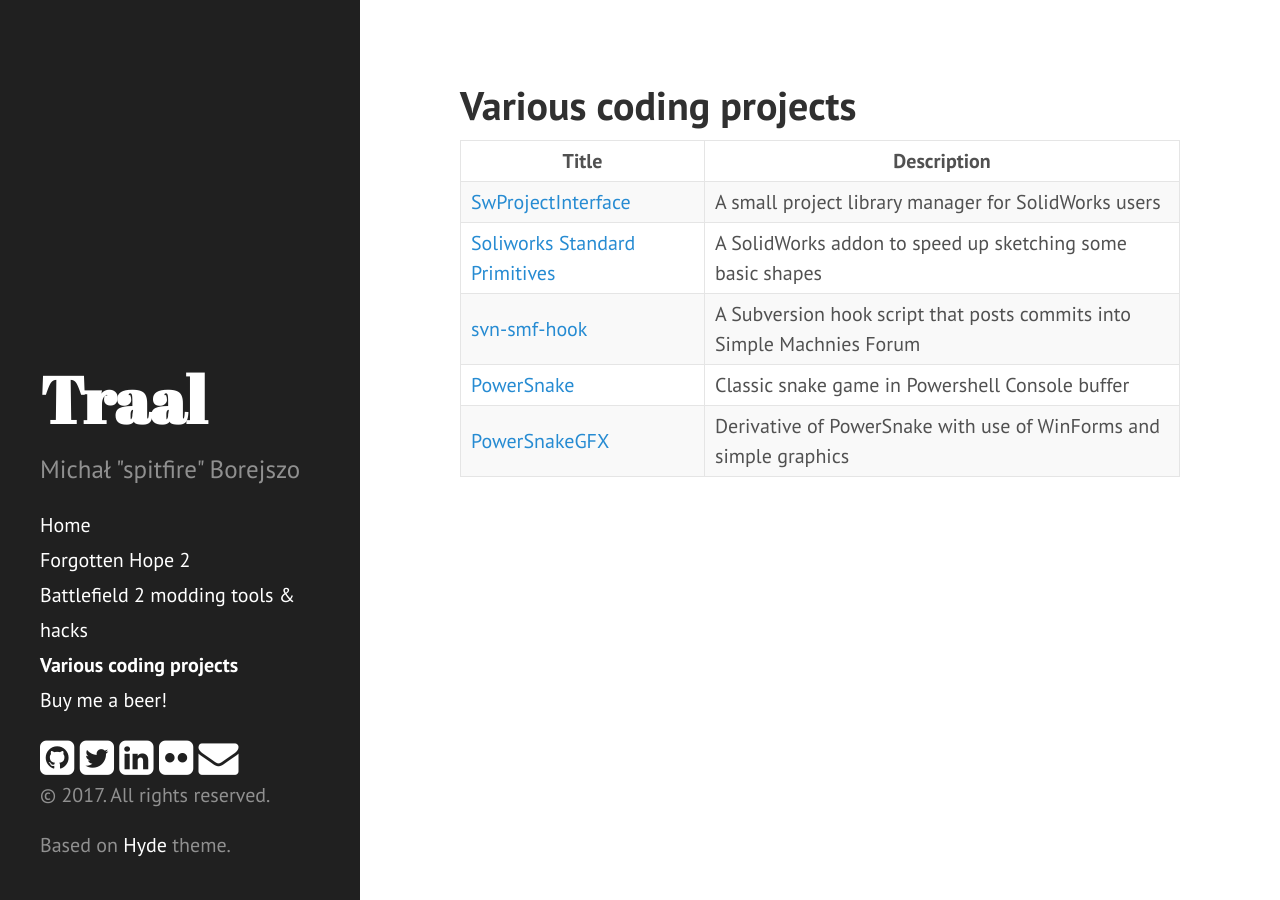
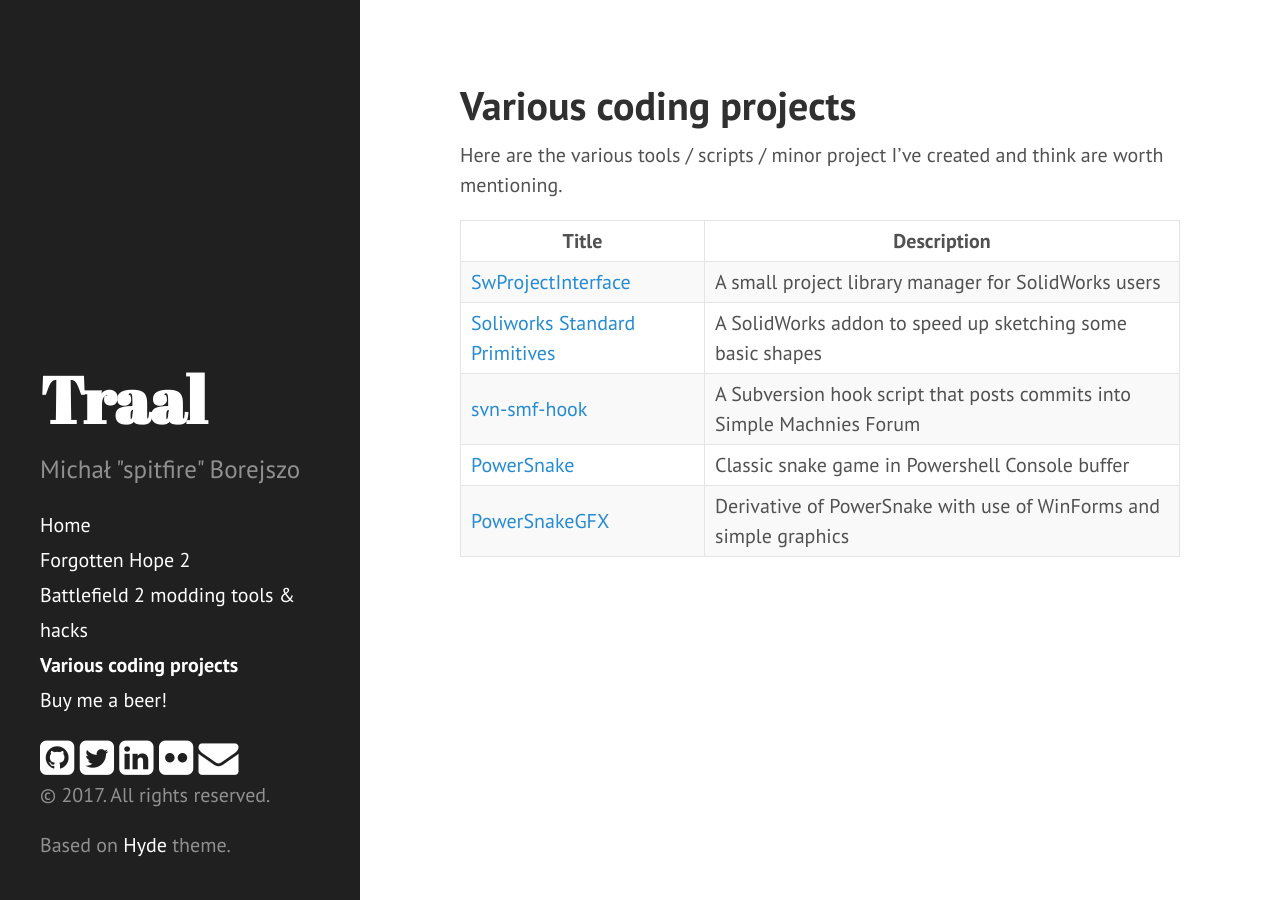
Before and after one commit to spitfire05/spitfire05.github.io, a Jekyll site: the page built from 50_various-coding-projects.md, in a window 1280 px wide. Built offline with Jekyll 4.4.1, drawn with Linux system fonts in a browser that asks for light colours; nearby versions of some CDN libraries; comment, search, counter and statistics services are not loaded.

Commit message:
Update 50_various-coding-projects.md

```diff
--- a/50_various-coding-projects.md
+++ b/50_various-coding-projects.md
@@ -7,6 +7,8 @@ layout: page
 guid: http://traal.eu/wp/?page_id=81
 ---
 
+Here are the various tools / scripts / minor project I've created and think are worth mentioning.
+
 | Title | Description |
 | --- | --- |
 | [SwProjectInterface](https://github.com/spitfire05/SwProjectInterface "SwProjectInterface") | A small project library manager for SolidWorks users |
```
